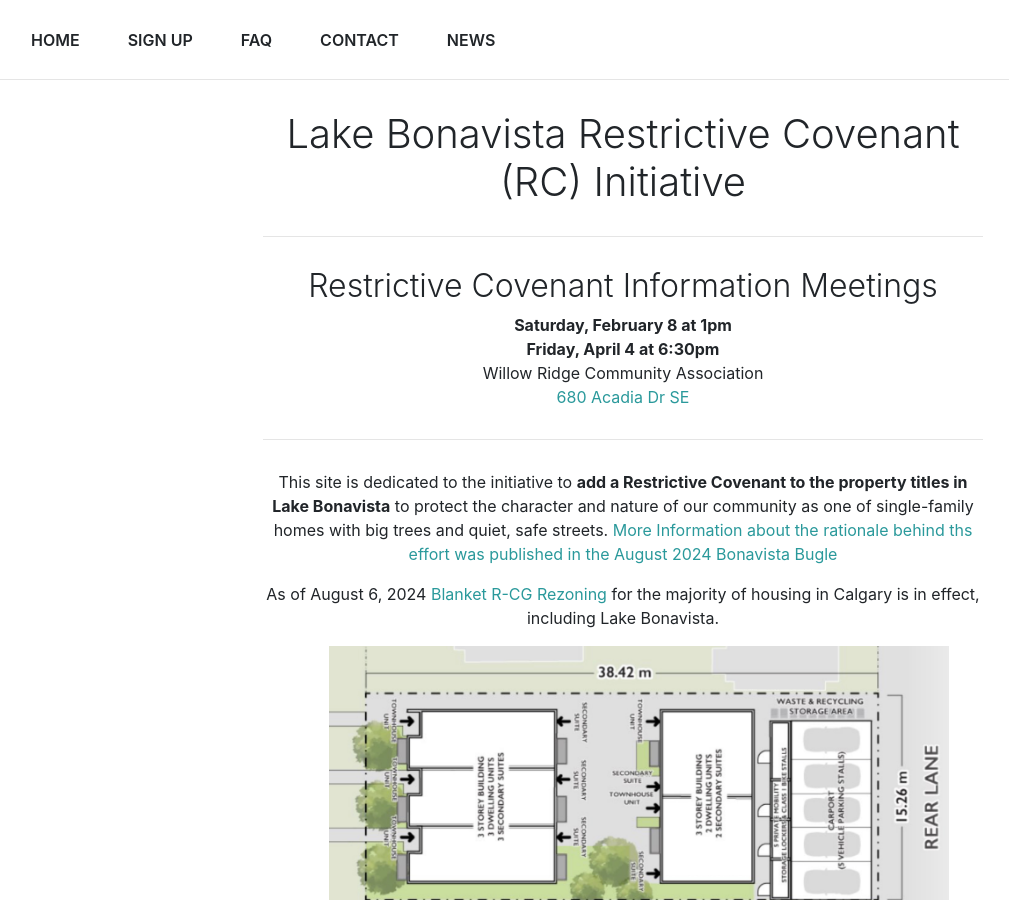
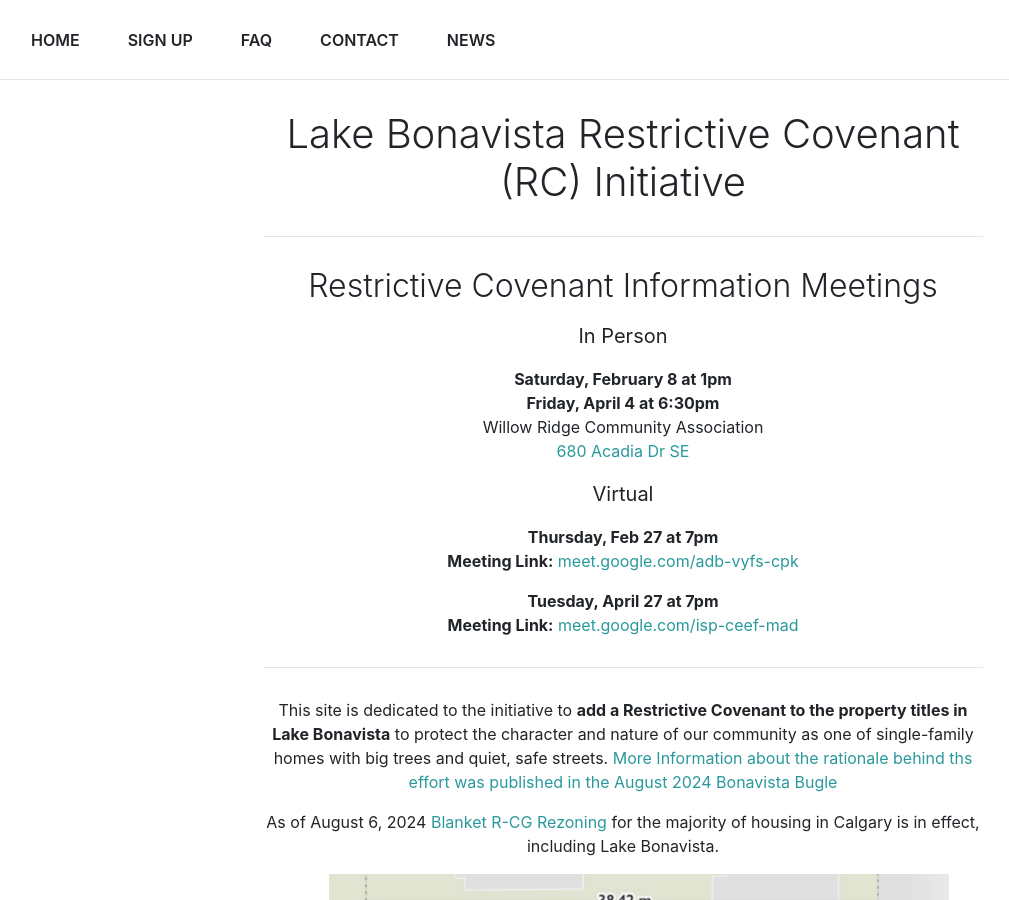
Before and after one commit to BonavistaRC/BonavistaRC.github.io, a Jekyll site: the page built from index.markdown, in a window 1280 px wide and 900 px high. Shown: the whole window, without its empty margins (17-1026 px from the left). Built offline with Jekyll 4.4.1, drawn with Linux system fonts in a browser that asks for light colours.

Commit message:
Added Virtual Meetings

```diff
--- a/index.markdown
+++ b/index.markdown
@@ -54,11 +54,21 @@ blockquote {
 
 <h2 align="center" id="meeting">Restrictive Covenant Information Meetings</h2>
 
+<p align="center" style="margin-top:1rem;padding-left:0;font-size: 1.25rem;">In Person</p>
 <p align="center" style="margin:0;padding-left: 0;"><b>Saturday, February 8 at 1pm</b> </p>
 <p align="center" style="margin:0;padding-left: 0;"><b>Friday, April 4 at 6:30pm</b> </p>
 <p align="center" style="margin:0;padding-left: 0;"></p>
 <p align="center" style="margin:0;padding-left: 0;">Willow Ridge Community Association</p>
-<p align="center" style="margin:0;padding-left: 0;"><a href="https://maps.app.goo.gl/E2kSy1YXratySM3q7">680 Acadia Dr SE</a></p>
+<p align="center" style="padding-left: 0;"><a href="https://maps.app.goo.gl/E2kSy1YXratySM3q7">680 Acadia Dr SE</a></p>
+
+<p align="center" style="margin-top:1rem;padding-left: 0;font-size: 1.25rem;">Virtual</p>
+<p align="center" style="margin:0;padding-left: 0;"><b>Thursday, Feb 27 at 7pm</b></p>
+<p align="center" style="padding-left: 0;"><b>Meeting Link:</b>
+  <a href="https://meet.google.com/adb-vyfs-cpk">meet.google.com/adb-vyfs-cpk</a></p>
+<p align="center" style="margin:0;padding-left: 0;"><b>Tuesday, April 27 at 7pm</b></p>
+<p align="center" style="padding-left: 0;"><b>Meeting Link:</b>
+  <a href="https://meet.google.com/isp-ceef-mad">meet.google.com/isp-ceef-mad</a></p>
+
 
 ---
 
```
